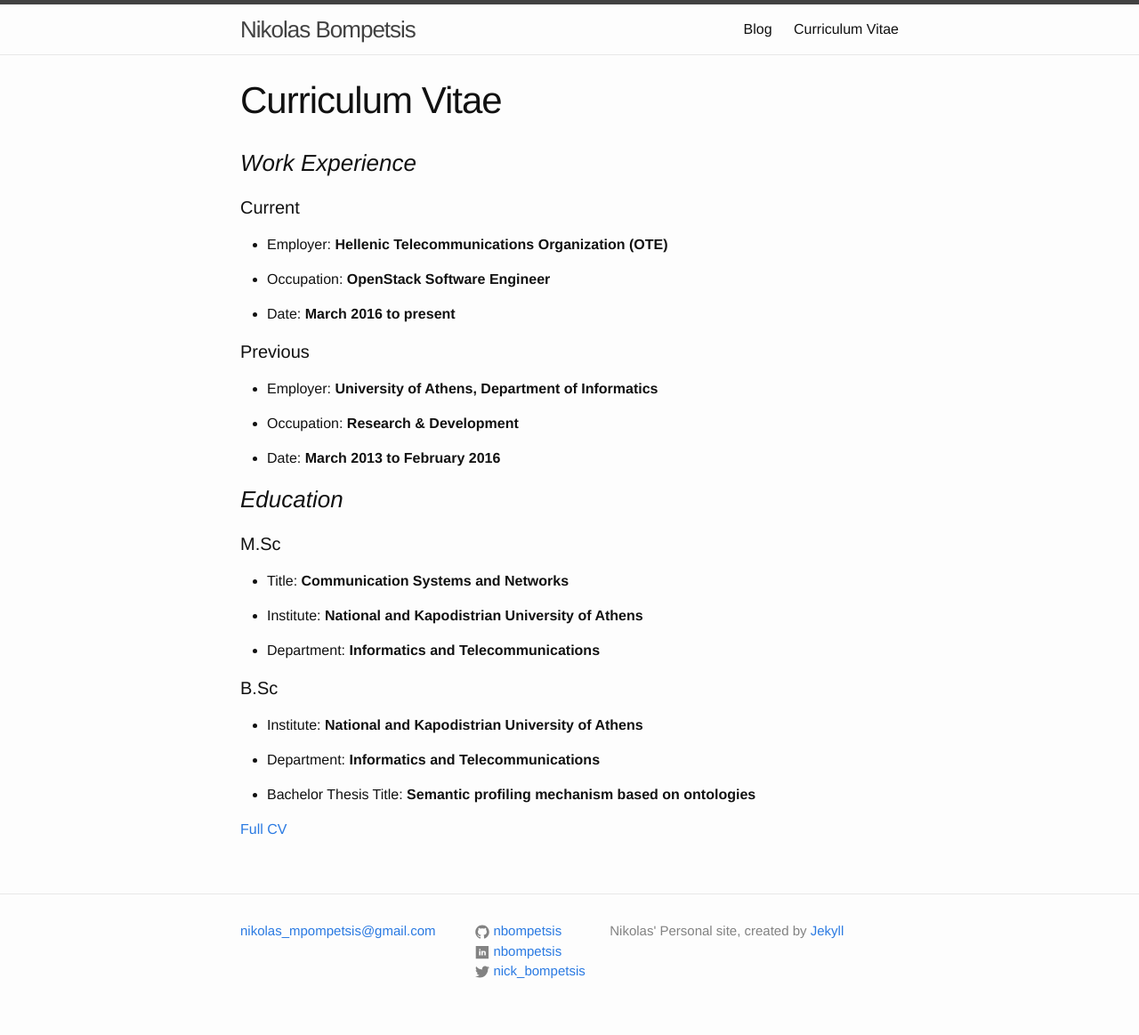
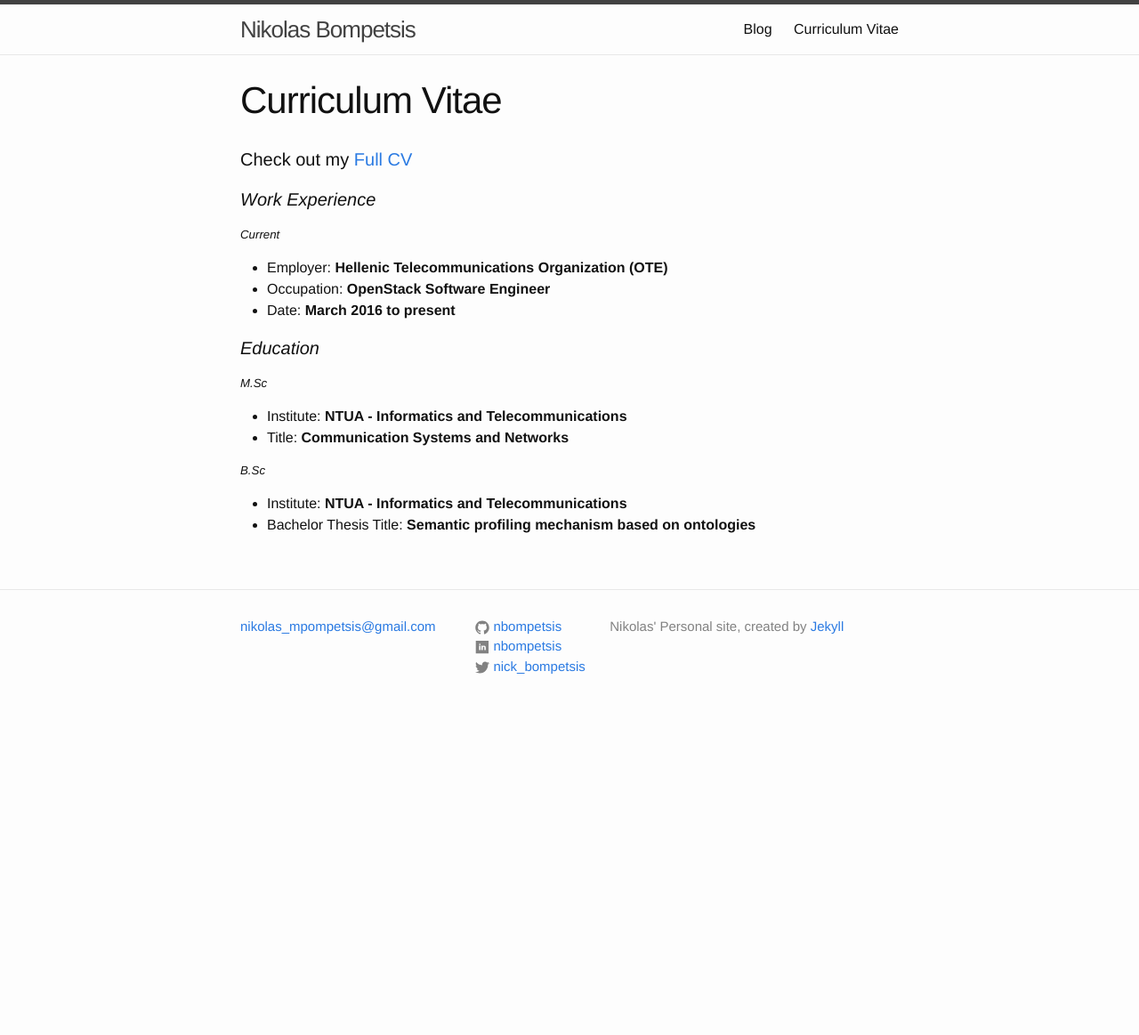
Before and after one commit to nbompetsis/nbompetsis.github.io, a Jekyll site: the page built from cv.md, in a window 1280 px wide. Shown: the whole page at 89% size. Built offline with Jekyll 4.4.1, drawn with Linux system fonts in a browser that asks for light colours; after the commit the page ends 900 px from its top, so only the background shows below that.

Commit message:
CV page changes

```diff
--- a/cv.md
+++ b/cv.md
@@ -4,20 +4,19 @@
 permalink: /cv/
 ---
 
-### *Work Experience*
+#### Check out my [Full CV](../assest/NikolasBompetsisCV.pdf)
 
-#### Current
+#### *Work Experience*
 
+##### *Current*
 - Employer:
 **Hellenic Telecommunications Organization (OTE)**
-
 - Occupation:
 **OpenStack Software Engineer**
-
 - Date:
 **March 2016 to present**
 
-#### Previous
+<!-- ##### *Previous*
 
 - Employer:
 **University of Athens, Department of Informatics**
@@ -26,32 +25,24 @@
 **Research & Development**
 
 - Date:
-**March 2013 to February 2016**
+**March 2013 to February 2016** -->
 
 
-### *Education*
+#### *Education*
 
-#### M.Sc
+##### *M.Sc*
 
+- Institute:
+**NTUA - Informatics and Telecommunications**
 - Title:
 **Communication Systems and Networks**
+<!-- - Department: -->
+
+##### *B.Sc*
 
 - Institute:
-**National and Kapodistrian University of Athens**
-
-- Department:
-**Informatics and Telecommunications**
-
-#### B.Sc
-
-- Institute:
-**National and Kapodistrian University of Athens**
-
-- Department:
-**Informatics and Telecommunications**
-
+**NTUA - Informatics and Telecommunications**
+<!-- - Department: -->
+<!-- **Informatics and Telecommunications** -->
 - Bachelor Thesis Title:
 **Semantic profiling mechanism based on ontologies**
-
-
-[Full CV](../assest/NikolasBompetsisCV.pdf)
```
